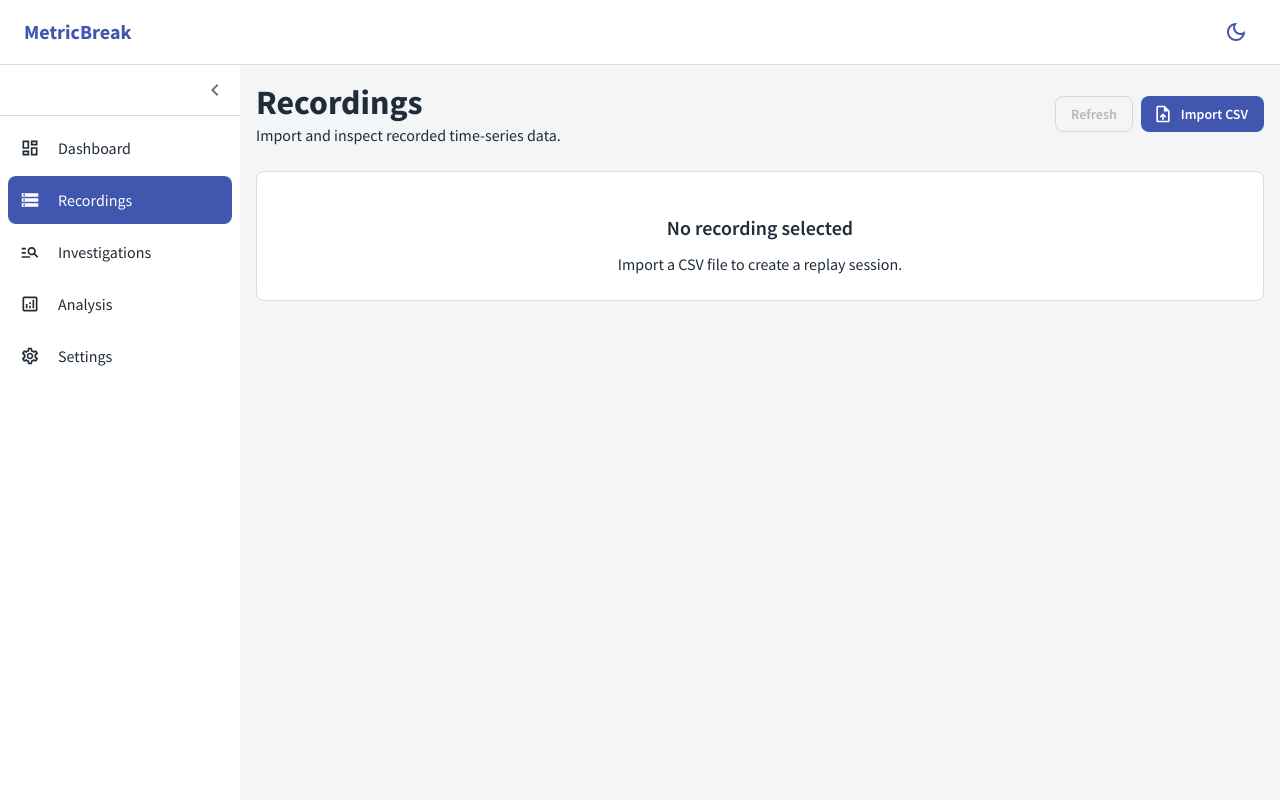
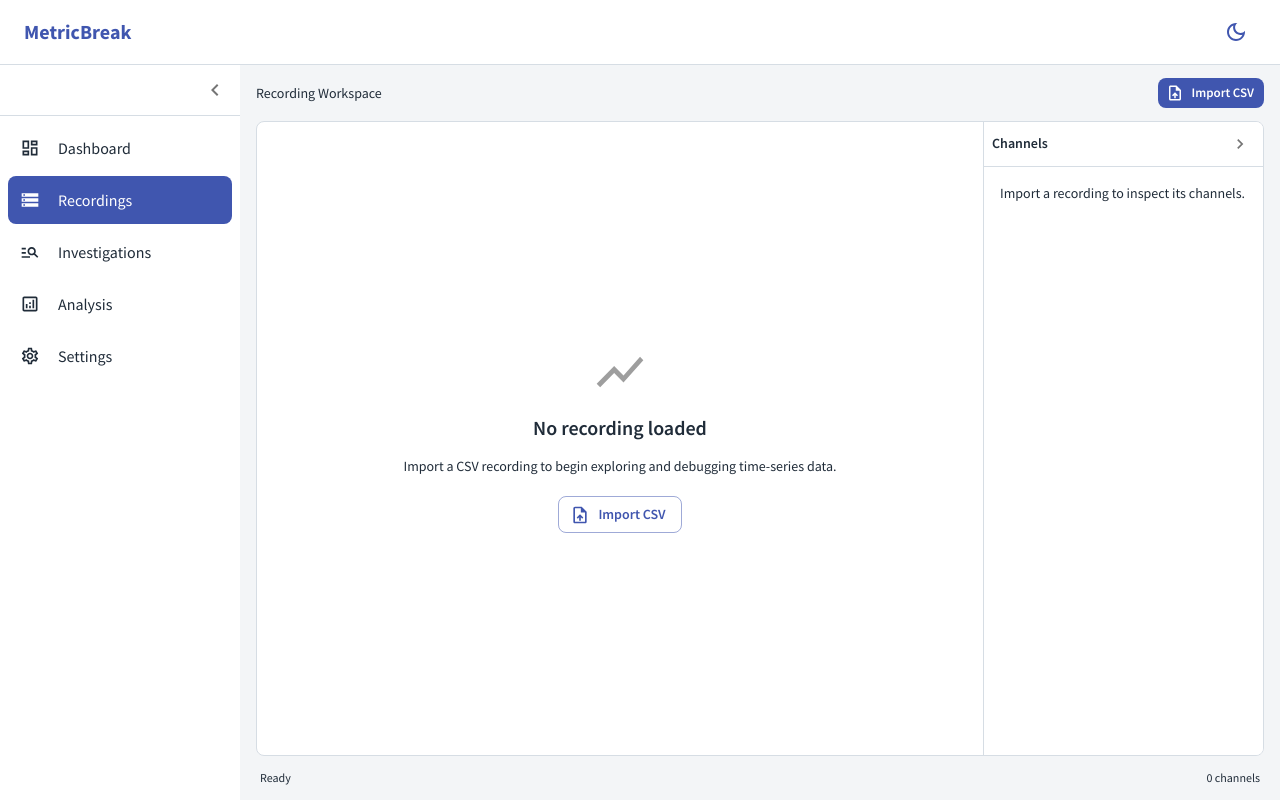
Before and after one commit to ovidiuvintu/metricbreak, a React (Vite) app in the folder src/MetricBreak.Web/: page / in a window 1280 px wide. Built offline with nearby package versions, Linux system fonts and the light colour scheme.

Commit message:
feat(web): implement chart-first recording workspace

```diff
--- a/src/MetricBreak.Web/src/app/AppShell.tsx
+++ b/src/MetricBreak.Web/src/app/AppShell.tsx
@@ -30,29 +30,25 @@ export function AppShell({
         display: "flex",
         flexDirection: "column",
         width: "100%",
-        minHeight: "100vh",
-        m: 0,
-        p: 0,
+        height: "100dvh",
+        overflow: "hidden",
         bgcolor: "background.default",
       }}
     >
-      {/* Application toolbar */}
       <AppToolbar
         onToggleTheme={onToggleTheme}
         onOpenSidebar={() => setMobileOpen(true)}
       />
 
-      {/* Sidebar and workspace */}
       <Box
         sx={{
           display: "flex",
           flex: 1,
-          width: "100%",
           minWidth: 0,
           minHeight: 0,
+          overflow: "hidden",
         }}
       >
-        {/* Navigation sidebar */}
         <AppSidebar
           selected={selected}
           onSelect={handleSelectSection}
@@ -60,24 +56,17 @@ export function AppShell({
           onMobileClose={() => setMobileOpen(false)}
         />
 
-        {/* Main application workspace */}
         <Box
           component="main"
           sx={{
+            display: "flex",
+            flexDirection: "column",
             flex: 1,
             minWidth: 0,
-            width: 0,
-
-            // Small horizontal spacing from the edges
-            px: { xs: 1.5, md: 2 },
-
-            // Top spacing only
-            pt: 2,
-            pb: 0,
-
-            m: 0,
-            overflowX: "hidden",
-            overflowY: "auto",
+            minHeight: 0,
+            px: { xs: 1, md: 2 },
+            py: 1,
+            overflow: "hidden",
             bgcolor: "background.default",
           }}
         >
--- a/src/MetricBreak.Web/src/features/recordings/ChannelList.tsx
+++ b/src/MetricBreak.Web/src/features/recordings/ChannelList.tsx
@@ -15,7 +15,7 @@ import type { ChannelMetadata } from "./channelMetadata";
 
 
 interface ChannelListProps {
-  sample: CurrentSample;
+  sample?: CurrentSample | null;
   channels: ChannelMetadata[];
 }
 
@@ -42,7 +42,7 @@ export function ChannelList({
           <TableBody>
             {channels.map((channel) => {
               const value =
-                sample.channels[channel.channelId];
+                sample?.channels?.[channel.channelId];;
 
               return (
                 <TableRow key={channel.channelId}>
--- a/src/MetricBreak.Web/src/features/recordings/RecordingDashboard.tsx
+++ b/src/MetricBreak.Web/src/features/recordings/RecordingDashboard.tsx
@@ -1,165 +1,135 @@
 
-import { useEffect, useState } from "react";
-import { RecordingChart } from "./RecordingChart";
+import { useState } from "react";
+
 import {
   Alert,
   Box,
   Button,
-  Card,
-  CardContent,
   CircularProgress,
   Stack,
   Typography,
 } from "@mui/material";
+
 import UploadFileIcon from "@mui/icons-material/UploadFile";
+import RefreshIcon from "@mui/icons-material/Refresh";
+import ShowChartIcon from "@mui/icons-material/ShowChart";
+
+import type { CreateSessionResponse } from "./recordingTypes";
 
 import { recordingApi } from "./recordingApi";
-import { ImportRecordingDialog } from "./ImportRecordingDialog";
-import { RecordingOverview } from "./RecordingOverview";
-import { ChannelList } from "./ChannelList";
-
-import type { CreateSessionResponse } from "./recordingTypes";
 import type { SessionState } from "./sessionTypes";
-
 import type { ChannelMetadata } from "./channelMetadata";
 
+import { RecordingWorkspace } from "./RecordingWorkspace";
+import { RecordingChart } from "./RecordingChart";
+import { ChannelList } from "./ChannelList";
+import { ImportRecordingDialog } from "./ImportRecordingDialog";
 
 export function RecordingDashboard() {
-  const [dialogOpen, setDialogOpen] = useState(false);
   const [session, setSession] =
-    useState<CreateSessionResponse | null>(null);
-
-
-  const [sessionState, setSessionState] =
     useState<SessionState | null>(null);
 
-  // Correct: hook inside the component
   const [channels, setChannels] =
     useState<ChannelMetadata[]>([]);
 
   const [loading, setLoading] = useState(false);
-  const [loadError, setLoadError] = useState("");
-  const [importSuccess, setImportSuccess] = useState(false);
-  // Retrieve the session state after a successful CSV import.
-  useEffect(() => {
-    if (!session) {
-      setSessionState(null);
-      return;
-    }
+  const [loadError, setLoadError] =
+    useState<string | null>(null);
 
+  const [importSuccess, setImportSuccess] =
+    useState<string | null>(null);
 
+  const [dialogOpen, setDialogOpen] = useState(false);
 
-    let cancelled = false;
-
-
-  Promise.all([
-    recordingApi.getSession(session.sessionId),
-    recordingApi.getChannels(session.sessionId),
-  ])
-    .then(([result, metadata]) => {
-      if (cancelled) return;
-
-      setSessionState(result);
-      setChannels(metadata);
-      setLoadError("");
-    })
-    .catch((error: unknown) => {
-      if (cancelled) return;
-
-      setLoadError(
-        error instanceof Error
-          ? error.message
-          : "Unable to load recording session.",
-      );
-    })
-    .finally(() => {
-      if (!cancelled) {
-        setLoading(false);
-      }
-    });
-
-  return () => {
-    cancelled = true;
-  };
-}, [session]);
-
-
-  // Called when the CSV import completes successfully.
-  function handleImported(importedSession: CreateSessionResponse) {
-    setSession(importedSession);
-    setSessionState(null);
-    setChannels([]);
-    setLoadError("");
-    setImportSuccess(true);
+  const loadRecording = async (sessionId: string) => {
     setLoading(true);
-}
-
-  // Manually reload the current session state.
-  async function refreshSession() {
-    if (!session) return;
-
-    setLoading(true);
-    setLoadError("");
+    setLoadError(null);
 
     try {
-      const result = await recordingApi.getSession(
-        session.sessionId,
-      );
+      const [loadedSession, loadedChannels] =
+        await Promise.all([
+          recordingApi.getSession(sessionId),
+          recordingApi.getChannels(sessionId),
+        ]);
 
-      setSessionState(result);
+      setSession(loadedSession);
+      setChannels(loadedChannels);
     } catch (error) {
       setLoadError(
         error instanceof Error
           ? error.message
-          : "Unable to refresh recording session.",
+          : "Unable to load recording.",
       );
     } finally {
       setLoading(false);
     }
-  }
+  };
 
-  return (
-    <Stack
-      spacing={3}
-      sx={{
-        width: "100%",
-        maxWidth: "none",
-        minWidth: 0,
-        m: 0,
-        p: 0,
-        boxSizing: "border-box",
-      }}
-    >
-      {/* Page header */}
+  const handleImportSuccess = async (
+    result: CreateSessionResponse
+  ) => {
+    setDialogOpen(false);
+    setImportSuccess(null);
+
+    await loadRecording(result.sessionId);
+
+    setImportSuccess("Recording imported successfully.");
+};
+
+  const handleRefresh = async () => {
+    if (!session) return;
+    await loadRecording(session.sessionId);
+  };
+
+  const toolbar = (
     <Box
       sx={{
         display: "flex",
+        alignItems: "center",
         justifyContent: "space-between",
-          alignItems: "center",
-          flexWrap: "wrap",
-          gap: 2,
+        width: "100%",
+        minWidth: 0,
+        gap: 1,
       }}
     >
-        <Box>
-          <Typography variant="h4">
-            Recordings
+      <Box sx={{ minWidth: 0 }}>
+        <Typography
+          variant="body2"
+          fontWeight={600}
+          noWrap
+        >
+          {session
+            ? session.recordingName
+            : "Recording Workspace"}
         </Typography>
 
-          <Typography color="text.secondary">
-            Import and inspect recorded time-series data.
+        {session && (
+          <Typography
+            variant="caption"
+            color="text.secondary"
+            component="div"
+            noWrap
+          >
+            {session.sampleCount.toLocaleString()} samples
           </Typography>
+        )}
       </Box>
 
-        <Stack direction="row" spacing={1}>
+      <Stack direction="row" spacing={1} flexShrink={0}>
+        {session && (
           <Button
+            size="small"
             variant="outlined"
-            disabled={!session || loading}
-            onClick={() => void refreshSession()}
+            startIcon={<RefreshIcon />}
+            onClick={handleRefresh}
+            disabled={loading}
           >
             Refresh
           </Button>
+        )}
 
         <Button
+          size="small"
           variant="contained"
           startIcon={<UploadFileIcon />}
           onClick={() => setDialogOpen(true)}
@@ -168,111 +138,194 @@ export function RecordingDashboard() {
         </Button>
       </Stack>
     </Box>
+  );
 
-      {/* Import confirmation */}
-      {importSuccess && session && (
-        <Alert
-          severity="success"
-          onClose={() => setImportSuccess(false)}
+  const chart = (
+    <Box
+      sx={{
+        display: "flex",
+        flexDirection: "column",
+        width: "100%",
+        height: "100%",
+        minWidth: 0,
+        minHeight: 0,
+        position: "relative",
+      }}
     >
-          Recording "{session.recordingName}" imported successfully.
-        </Alert>
-      )}
-
-      {/* Session retrieval error */}
-      {loadError && (
-        <Alert severity="error">
-          {loadError}
-        </Alert>
-      )}
-
-      {/* Loading indicator */}
       {loading && (
-        <Box sx={{ display: "flex", justifyContent: "center", py: 3 }}>
-          <CircularProgress />
+        <Box
+          sx={{
+            position: "absolute",
+            inset: 0,
+            zIndex: 2,
+            display: "flex",
+            alignItems: "center",
+            justifyContent: "center",
+            bgcolor: "background.paper",
+            opacity: 0.85,
+          }}
+        >
+          <CircularProgress size={30} />
         </Box>
       )}
 
-      {/* Empty state */}
-      {!session && !loading && (
-        <Card variant="outlined">
-          <CardContent sx={{ py: 5, textAlign: "center" }}>
-            <Typography variant="h6">
-              No recording selected
-            </Typography>
+      {session ? (
+        <Box
+          sx={{
+            flex: 1,
+            minWidth: 0,
+            minHeight: 0,
+            overflow: "hidden",
+          }}
+        >
+          <RecordingChart
+            sessionId={session.sessionId}
+            sampleCount={session.sampleCount}
+            channels={channels}
+          />
+        </Box>
+      ) : (
+        <Box
+          sx={{
+            display: "flex",
+            flex: 1,
+            flexDirection: "column",
+            alignItems: "center",
+            justifyContent: "center",
+            gap: 1.5,
+            textAlign: "center",
+            px: 2,
+          }}
+        >
+          <ShowChartIcon
+            sx={{
+              fontSize: 56,
+              color: "text.disabled",
+            }}
+          />
 
-            <Typography color="text.secondary" sx={{ mt: 1 }}>
-              Import a CSV file to create a replay session.
-            </Typography>
-          </CardContent>
-        </Card>
-      )}
-
-      {/* Imported recording metadata */}
-      {session && !loading && (
-        <Card variant="outlined">
-          <CardContent>
-            <Typography variant="h6" gutterBottom>
-              Imported Recording
-            </Typography>
-
-            <Stack spacing={1}>
-              <Typography>
-                <strong>Name:</strong> {session.recordingName}
-              </Typography>
-
-              <Typography>
-                <strong>Samples:</strong>{" "}
-                {session.sampleCount.toLocaleString()}
-              </Typography>
-
-              <Typography>
-                <strong>Status:</strong> {session.status}
+          <Typography variant="h6" fontWeight={600}>
+            No recording loaded
           </Typography>
 
           <Typography
             variant="body2"
             color="text.secondary"
-                sx={{ overflowWrap: "anywhere" }}
           >
-                <strong>Session ID:</strong> {session.sessionId}
+            Import a CSV recording to begin exploring
+            and debugging time-series data.
+          </Typography>
+
+          <Button
+            variant="outlined"
+            startIcon={<UploadFileIcon />}
+            onClick={() => setDialogOpen(true)}
+            sx={{ mt: 1 }}
+          >
+            Import CSV
+          </Button>
+        </Box>
+      )}
+    </Box>
+  );
+
+  const channelPanel =
+    session?.currentSample ? (
+      <ChannelList
+        sample={session.currentSample}
+        channels={channels}
+      />
+    ) : (
+      <Typography
+        variant="body2"
+        color="text.secondary"
+        sx={{ p: 1 }}
+      >
+        {session
+          ? "No current sample available."
+          : "Import a recording to inspect its channels."}
+      </Typography>
+  );
+
+  const details = (
+    <Box
+      sx={{
+        display: "flex",
+        alignItems: "center",
+        justifyContent: "space-between",
+        gap: 2,
+        minHeight: 28,
+        px: 0.5,
+      }}
+    >
+      <Typography
+        variant="caption"
+        color="text.secondary"
+        noWrap
+      >
+        {session
+          ? `Session: ${session.sessionId}`
+          : "Ready"}
       </Typography>
 
       <Typography
-                variant="body2"
+        variant="caption"
         color="text.secondary"
-                sx={{ overflowWrap: "anywhere" }}
       >
-                <strong>Recording ID:</strong> {session.recordingId}
+        {channels.length} channels
       </Typography>
-            </Stack>
-          </CardContent>
-        </Card>
+    </Box>
+  );
+
+  return (
+    <>
+      <Box
+        sx={{
+          display: "flex",
+          flexDirection: "column",
+          flex: 1,
+          width: "100%",
+          height: "100%",
+          minWidth: 0,
+          minHeight: 0,
+          overflow: "hidden",
+        }}
+      >
+        {(loadError || importSuccess) && (
+          <Box sx={{ flexShrink: 0, mb: 1 }}>
+            {loadError && (
+              <Alert
+                severity="error"
+                onClose={() => setLoadError(null)}
+              >
+                {loadError}
+              </Alert>
             )}
 
-      {/* Recording overview and channel values */}
-     {session !== null && sessionState !== null && !loading && (
-      <Stack spacing={3}>
-          <RecordingOverview session={sessionState} />
+            {importSuccess && (
+              <Alert
+                severity="success"
+                onClose={() => setImportSuccess(null)}
+              >
+                {importSuccess}
+              </Alert>
+            )}
+          </Box>
+        )}
 
-          <RecordingChart
-              sessionId={session.sessionId}
-              sampleCount={session.sampleCount}
-              channels={channels}
+        <RecordingWorkspace
+          toolbar={toolbar}
+          chart={chart}
+          channels={channelPanel}
+          details={details}
         />
+      </Box>
 
-          <ChannelList
-              sample={sessionState.currentSample}
-              channels={channels}
-          />
-      </Stack>)}
-
-      {/* CSV import dialog */}
       <ImportRecordingDialog
         open={dialogOpen}
         onClose={() => setDialogOpen(false)}
-        onImported={handleImported}
+        onImported={handleImportSuccess}
       />
-    </Stack>
+    </>
   );
 }
--- /dev/null
+++ b/src/MetricBreak.Web/src/features/recordings/RecordingWorkspace.tsx
@@ -0,0 +1,214 @@
+
+import { useState, type ReactNode } from "react";
+
+import {
+  Box,
+  Divider,
+  IconButton,
+  Paper,
+  Tooltip,
+  Typography,
+} from "@mui/material";
+
+import ChevronLeftIcon from "@mui/icons-material/ChevronLeft";
+import ChevronRightIcon from "@mui/icons-material/ChevronRight";
+
+interface RecordingWorkspaceProps {
+  toolbar: ReactNode;
+  chart: ReactNode;
+  channels: ReactNode;
+  replayControls?: ReactNode;
+  details?: ReactNode;
+}
+
+export function RecordingWorkspace({
+  toolbar,
+  chart,
+  channels,
+  replayControls,
+  details,
+}: RecordingWorkspaceProps) {
+  const [channelsCollapsed, setChannelsCollapsed] =
+    useState(false);
+
+  return (
+    <Box
+      sx={{
+        display: "flex",
+        flexDirection: "column",
+        flex: 1,
+        width: "100%",
+        height: "100%",
+        minHeight: 0,
+        minWidth: 0,
+        gap: 1,
+      }}
+    >
+      {/* Compact toolbar */}
+      <Box
+        sx={{
+          flexShrink: 0,
+          minHeight: 40,
+          display: "flex",
+          alignItems: "center",
+        }}
+      >
+        {toolbar}
+      </Box>
+
+      {/* Main visualization workspace */}
+      <Paper
+        variant="outlined"
+        sx={{
+          display: "flex",
+          flex: 1,
+          minHeight: 0,
+          minWidth: 0,
+          overflow: "hidden",
+          borderRadius: 1,
+        }}
+      >
+        {/* Chart and replay controls */}
+        <Box
+          sx={{
+            display: "flex",
+            flexDirection: "column",
+            flex: 1,
+            minWidth: 0,
+            minHeight: 0,
+            overflow: "hidden",
+          }}
+        >
+          <Box
+            sx={{
+              flex: 1,
+              minWidth: 0,
+              minHeight: 0,
+              overflow: "hidden",
+              p: 1,
+            }}
+          >
+            {chart}
+          </Box>
+
+          {replayControls && (
+            <>
+              <Divider />
+
+              <Box
+                sx={{
+                  flexShrink: 0,
+                  px: 2,
+                  py: 1,
+                }}
+              >
+                {replayControls}
+              </Box>
+            </>
+          )}
+        </Box>
+
+        {/* Collapsible channels panel */}
+        <Box
+          component="aside"
+          sx={{
+            display: "flex",
+            flexDirection: "column",
+            width: channelsCollapsed ? 48 : 280,
+            flexShrink: 0,
+            minWidth: 0,
+            minHeight: 0,
+            overflow: "hidden",
+            borderLeft: 1,
+            borderColor: "divider",
+            bgcolor: "background.paper",
+            transition: (theme) =>
+              theme.transitions.create("width", {
+                duration:
+                  theme.transitions.duration.shorter,
+              }),
+          }}
+        >
+          <Box
+            sx={{
+              display: "flex",
+              alignItems: "center",
+              justifyContent: channelsCollapsed
+                ? "center"
+                : "space-between",
+              px: 1,
+              py: 0.5,
+              minHeight: 44,
+              flexShrink: 0,
+            }}
+          >
+            {!channelsCollapsed && (
+              <Typography
+                variant="subtitle2"
+                fontWeight={600}
+              >
+                Channels
+              </Typography>
+            )}
+
+            <Tooltip
+              title={
+                channelsCollapsed
+                  ? "Expand channels"
+                  : "Collapse channels"
+              }
+            >
+              <IconButton
+                size="small"
+                onClick={() =>
+                  setChannelsCollapsed((value) => !value)
+                }
+                aria-label={
+                  channelsCollapsed
+                    ? "Expand channels"
+                    : "Collapse channels"
+                }
+              >
+                {channelsCollapsed ? (
+                  <ChevronLeftIcon fontSize="small" />
+                ) : (
+                  <ChevronRightIcon fontSize="small" />
+                )}
+              </IconButton>
+            </Tooltip>
+          </Box>
+
+          {!channelsCollapsed && (
+            <>
+              <Divider />
+
+              <Box
+                sx={{
+                  flex: 1,
+                  minHeight: 0,
+                  overflowY: "auto",
+                  overflowX: "hidden",
+                  p: 1,
+                }}
+              >
+                {channels}
+              </Box>
+            </>
+          )}
+        </Box>
+      </Paper>
+
+      {/* Optional compact details/status bar */}
+      {details && (
+        <Box
+          sx={{
+            flexShrink: 0,
+            minHeight: 28,
+          }}
+        >
+          {details}
+        </Box>
+      )}
+    </Box>
+  );
+}
```
Lines whose indentation alone changed are shown as unchanged.
